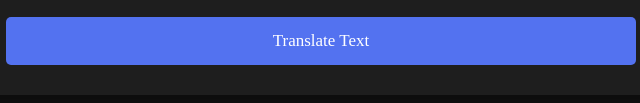
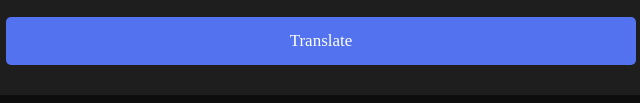
Before and after one commit to User44442/Language-Translator, a plain HTML site: page index.html in a window 1280 px wide. Shown: the part 519-622 px from the top of the page, 319-959 px from the left. Drawn offline with Linux system fonts and the light colour scheme; a web font is replaced by a local one.

Commit message:
Update index.html

```diff
--- a/index.html
+++ b/index.html
@@ -1,9 +1,8 @@
 <!DOCTYPE html>
-<!-- Coding By CodingNepal - youtube.com/codingnepal -->
 <html lang="en" dir="ltr">
   <head>
     <meta charset="utf-8">
-    <title>Language Translator | CodingNepal</title>
+    <title>Language Translator</title>
     <link rel="stylesheet" href="style.css">
     <meta name="viewport" content="width=device-width, initial-scale=1.0">
     <!-- Font Awesome CDN Link for Icons -->
@@ -34,7 +33,7 @@
           </li>
         </ul>
       </div>
-      <button>Translate Text</button>
+      <button>Translate</button>
     </div>
 
     <script src="js/countries.js"></script>
```
